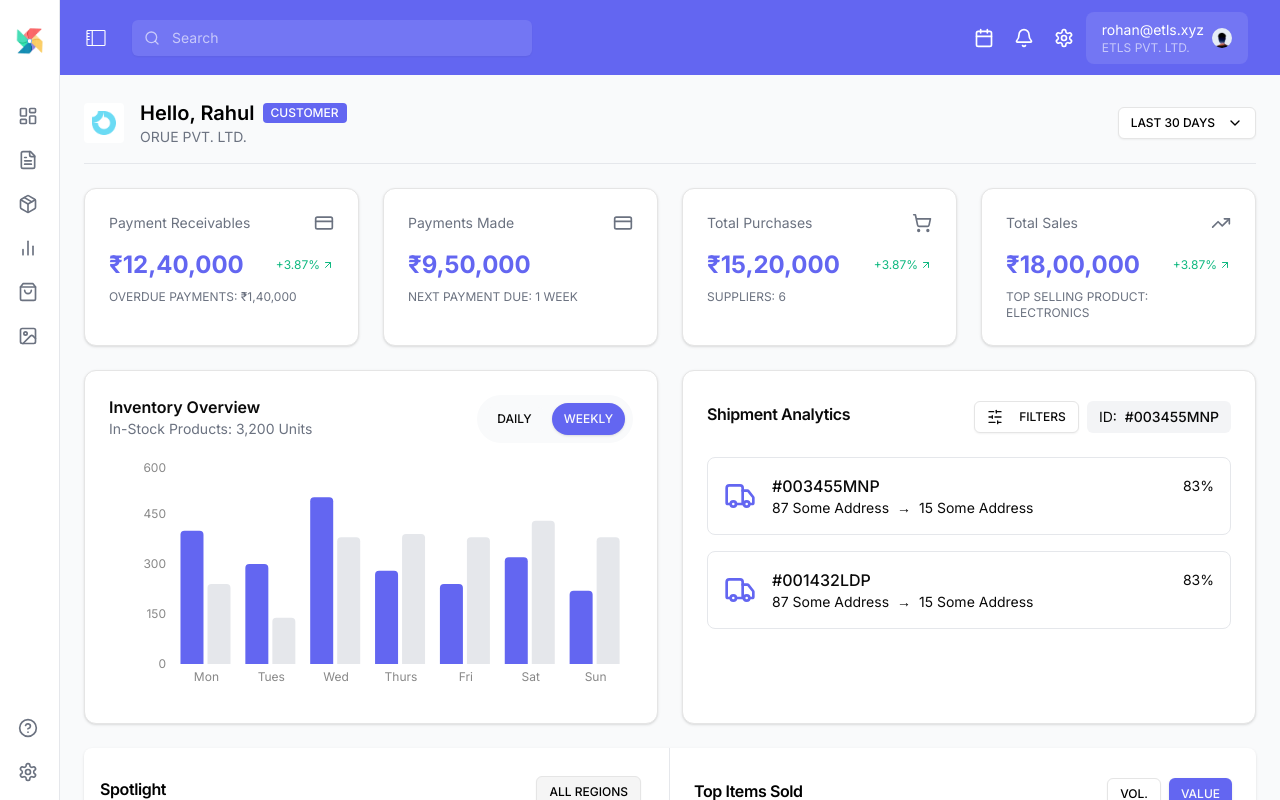
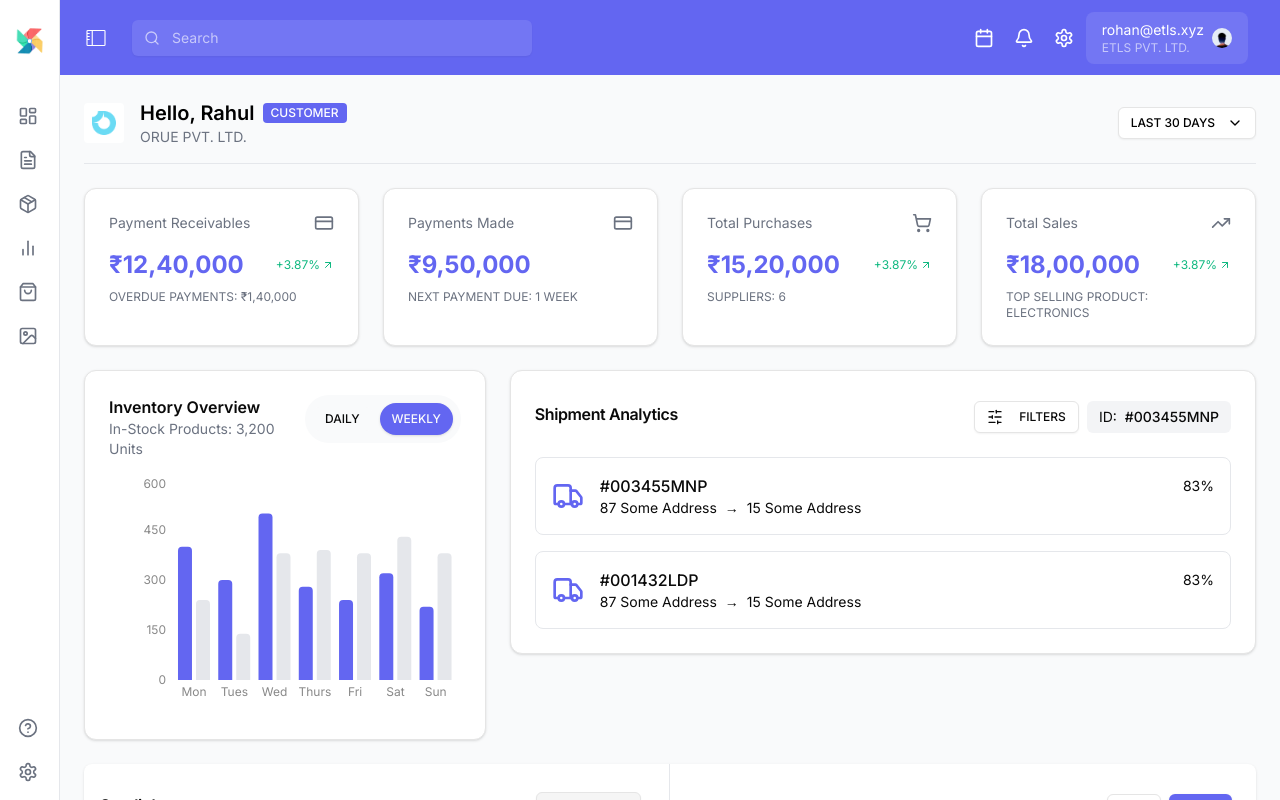
Before and after one commit to AshwiniParaye1/Dashboard, a Next.js app: page / in a window 1280 px wide. Shown: the top 800 px of the page. Built offline with nearby package versions, Linux system fonts and the light colour scheme.

Commit message:
fix layout of shipment and inventory

```diff
--- a/app/page.tsx
+++ b/app/page.tsx
@@ -1,3 +1,5 @@
+"use client";
+
 import { DashboardHeader } from "@/components/dashboard/header";
 import { DashboardSidebar } from "@/components/dashboard/sidebar";
 import { WelcomeSection } from "@/components/dashboard/welcome-section";
@@ -12,12 +14,16 @@ export default function DashboardPage() {
     <div className="min-h-screen bg-gray-50 ml-[60px]">
       <DashboardHeader />
       <DashboardSidebar />
-      <main className=" p-6 space-y-6 ">
+      <main className="p-6 space-y-6">
         <WelcomeSection />
         <MetricsCards />
-        <div className="grid lg:grid-cols-2 gap-6">
-          <InventoryOverview />
-          <ShipmentAnalytics />
+        <div className="flex gap-6">
+          <div className="w-[35%]">
+            <InventoryOverview />
+          </div>
+          <div className="w-[65%]">
+            <ShipmentAnalytics />
+          </div>
         </div>
         <div className="bg-white rounded-lg shadow overflow-hidden">
           <div className="flex">
```
